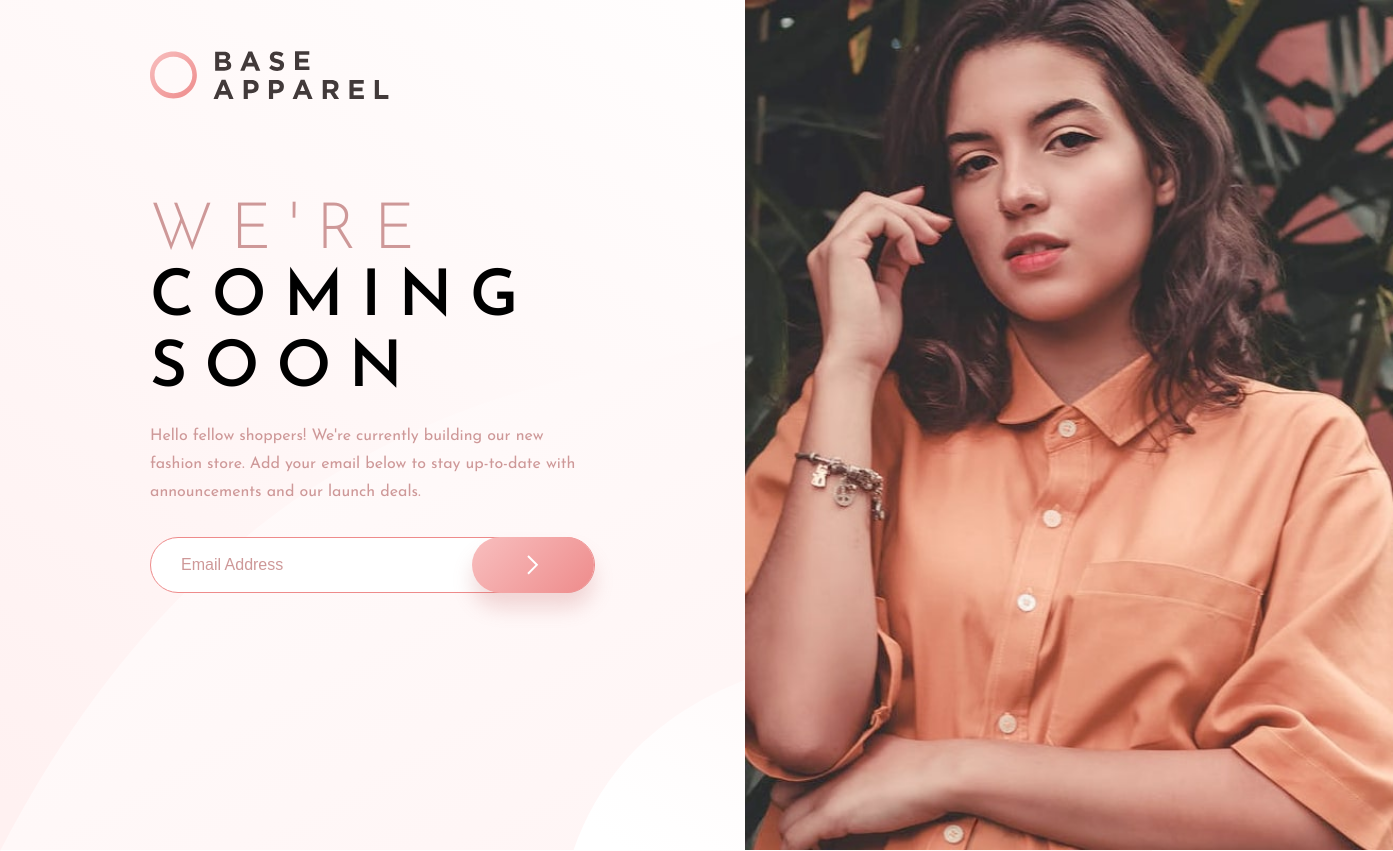
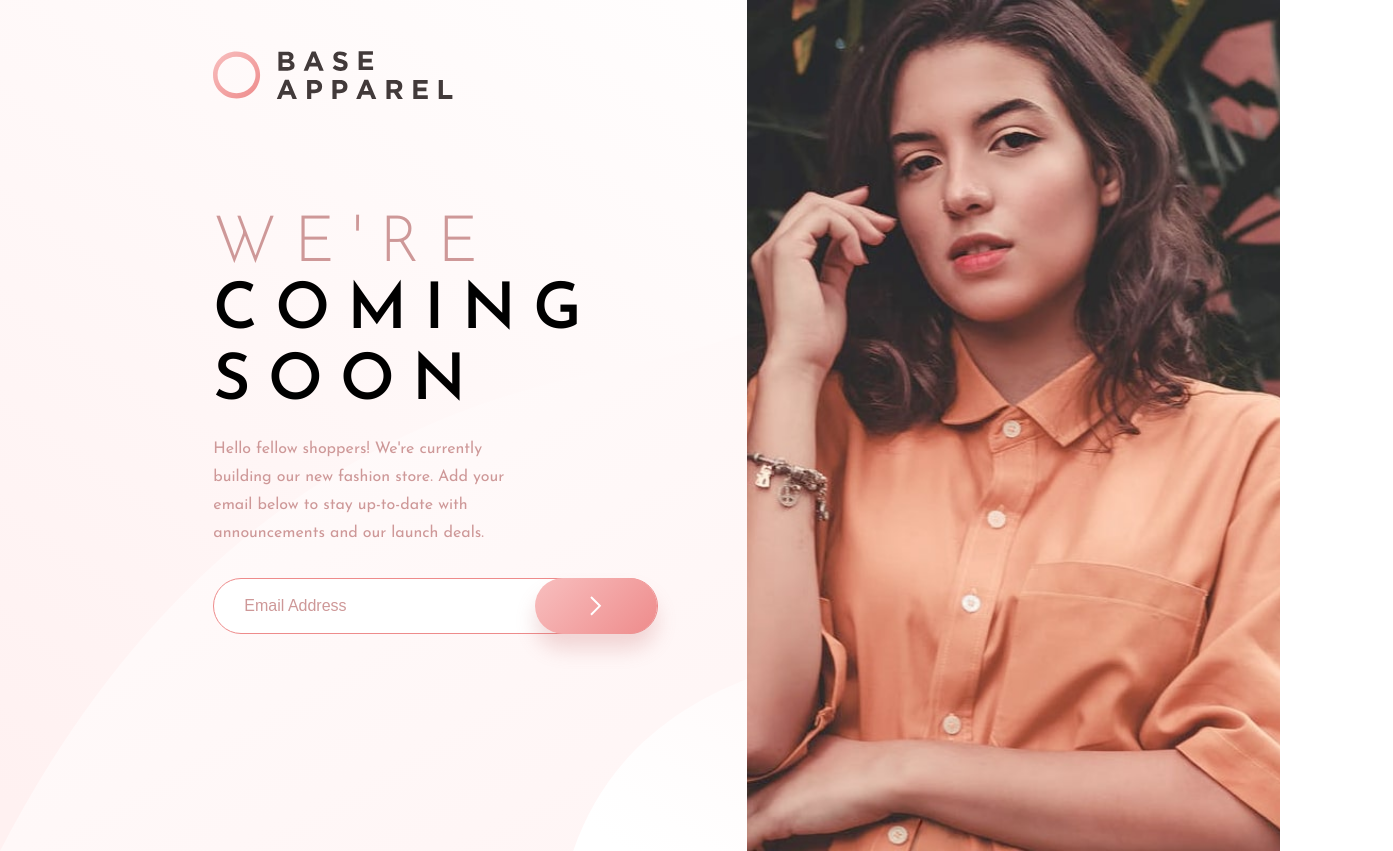
Before and after one commit to cehicm/coming-soon-section, a website: page index.html in a window 1280 px wide. Shown: the whole page, 1393 px wide, since content can reach past the window. Drawn offline with nearby package versions, Linux system fonts and the light colour scheme.

Commit message:
Add grid to section, styles for XL screens

```diff
--- a/index.html
+++ b/index.html
@@ -15,8 +15,9 @@
 				alt="Pink pattern backgroung image"
 			/>
 			<div class="wrapper">
-				<div class="wrapper-left">
-					<img class="logo-img" src="/src/images/logo.svg" />
+				<img class="logo-img" src="/src/images/logo.svg" />
+
+				<div class="wrapper-form">
 					<div class="content">
 						<div class="text-content">
 							<h1 class="main-heading">WE'RE</h1>
--- a/src/sass/components/_coming-soon.scss
+++ b/src/sass/components/_coming-soon.scss
@@ -9,44 +9,46 @@
 	height: 851px;
 
 	&-bg-img {
+		@include sc-breakpoint(1820) {
+			width: 67vw;
+		}
+
 		height: 851px;
 		width: 90vw;
 		position: absolute;
 		z-index: 1;
-		@include sc-breakpoint(1820) {
-			height: 100%;
-			width: 67vw;
-		}
-	}
-	@include sc-breakpoint(1820) {
-		position: absolute;
-		top: 50%;
-		right: 50%;
-		transform: translate(50%, -50%);
-		width: 100%;
 	}
 }
 
 .wrapper {
+	max-height: 851px;
 	position: relative;
-	display: flex;
+	display: grid;
+	grid-template-rows: repeat(12, minmax(0, 1fr));
+	grid-template-columns: repeat(12, minmax(0, 1fr));
 	background: linear-gradient(
 		150.03deg,
 		colors.$white 0%,
 		colors.$white-pink 84.51%
 	);
 
-	&-left {
+	&-form {
+		@include sc-breakpoint(1820) {
+			grid-column: 4/6;
+		}
 		z-index: 2;
-		margin: 150px;
-		margin-top: 0;
+		grid-row: 4;
+		grid-column: 3/6;
 	}
 
 	.logo-img {
+		@include sc-breakpoint(1820) {
+			grid-column: 4/4;
+		}
 		height: 50px;
 		z-index: 2;
 		margin-top: 50px;
-		margin-bottom: 100px;
+		grid-column: 3/3;
 	}
 
 	.content {
@@ -54,10 +56,17 @@
 		max-height: 500px;
 
 		&-img {
+			@include sc-breakpoint(1820) {
+				grid-column: 10/-1;
+			}
 			z-index: 1;
+			grid-column: 8/-1;
+			grid-row: 1/-1;
 
 			img {
-				height: 850px;
+				width: 100%;
+				height: 851px;
+				object-fit: cover;
 			}
 		}
 	}
```
Also changed, not shown: dist/css/styles.css, dist/css/styles.min.css.
